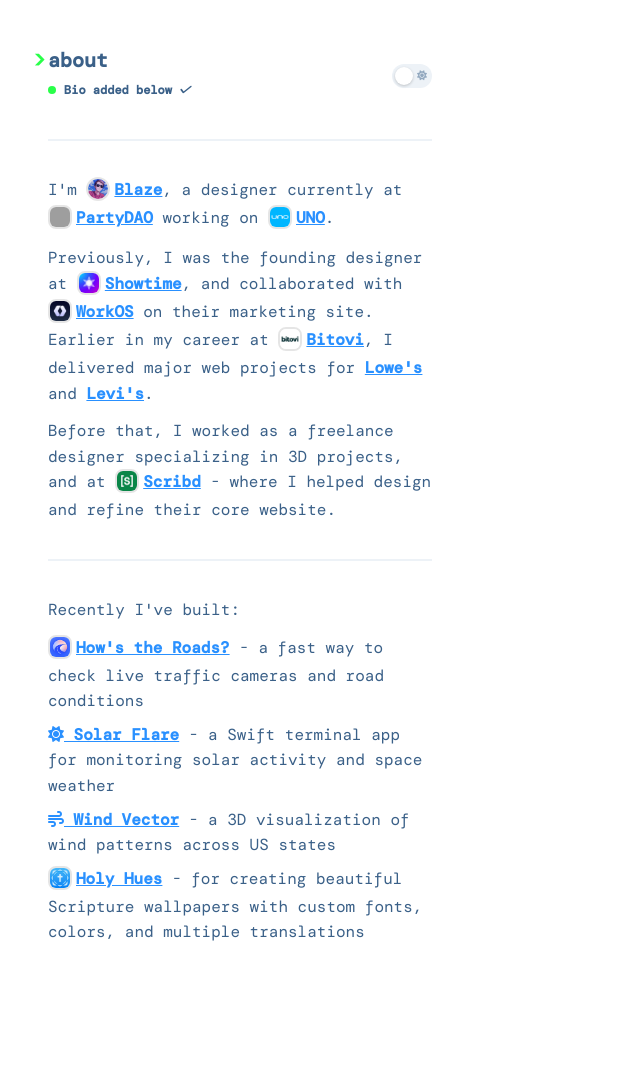
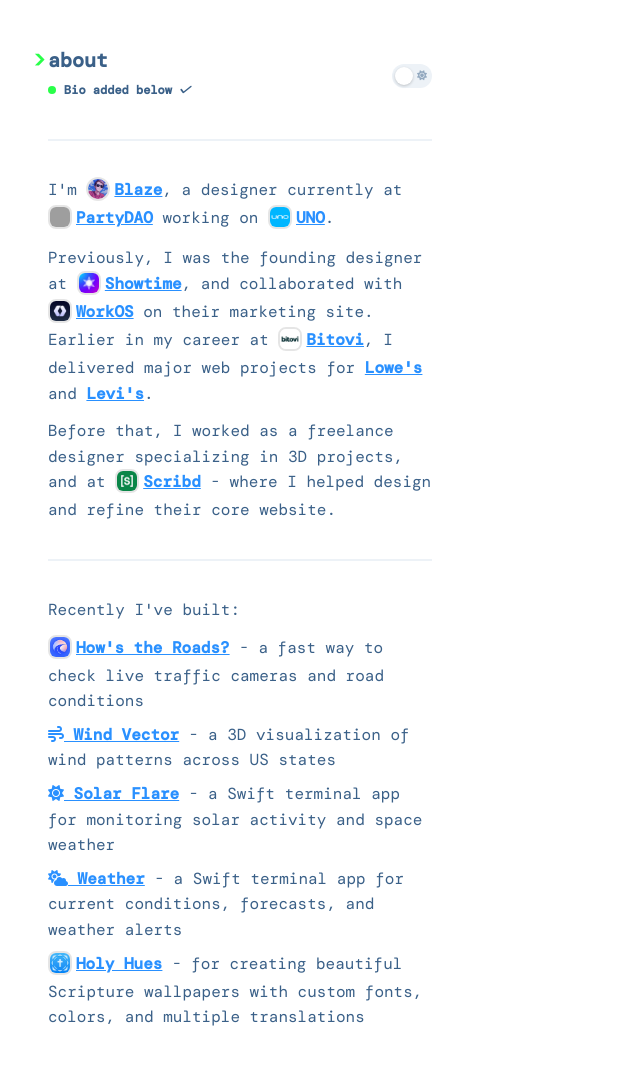
Before and after one commit to 0xblz/blaze-design, a Jekyll site: the page built from index.html, in a window 1280 px wide. Shown: the whole page, without its empty margins (0-640 px from the left). Built offline with Jekyll 4.4.1, drawn with Linux system fonts in a browser that asks for light colours; nearby versions of some CDN libraries; some web fonts are replaced; before the commit the page ends 993 px from its top, so only the background shows below that; grey boxes are pictures that could not be loaded.

Commit message:
added weather

```diff
--- a/index.html
+++ b/index.html
@@ -31,7 +31,8 @@
 <p>Recently I've built:</p>
 <ul class="projects">
     <li><a href="https://apps.apple.com/us/app/hows-the-roads/id6742173400" target="_blank"><img src="/assets/images/roads.png" alt="How's the Roads?">How's the Roads?</a> - a fast way to check live traffic cameras and road conditions</li>
+    <li><a href="https://codepen.io/0xblz/full/gbMvBae" target="_blank"><i class="fa-solid fa-wind"></i> Wind Vector</a> - a 3D visualization of wind patterns across US states</li>
     <li><a href="https://solarflare.blaze.design" target="_blank"><i class="fa-solid fa-sun"></i> Solar Flare</a> - a Swift terminal app for monitoring solar activity and space weather</li>
-    <li><a href="https://codepen.io/0xblz/full/gbMvBae" target="_blank"><i class="fa-solid fa-wind"></i> Wind Vector</a> - a 3D visualization of wind patterns across US states</li>
+    <li><a href="https://weather.blaze.design" target="_blank"><i class="fa-solid fa-cloud-sun"></i> Weather</a> - a Swift terminal app for current conditions, forecasts, and weather alerts</li>
     <li><a href="https://apps.apple.com/us/app/holy-hues/id6740889386" target="_blank"><img src="/assets/images/holyhues.png" alt="Holy Hues">Holy Hues</a> - for creating beautiful Scripture wallpapers with custom fonts, colors, and multiple translations</li>
 </ul>
```
